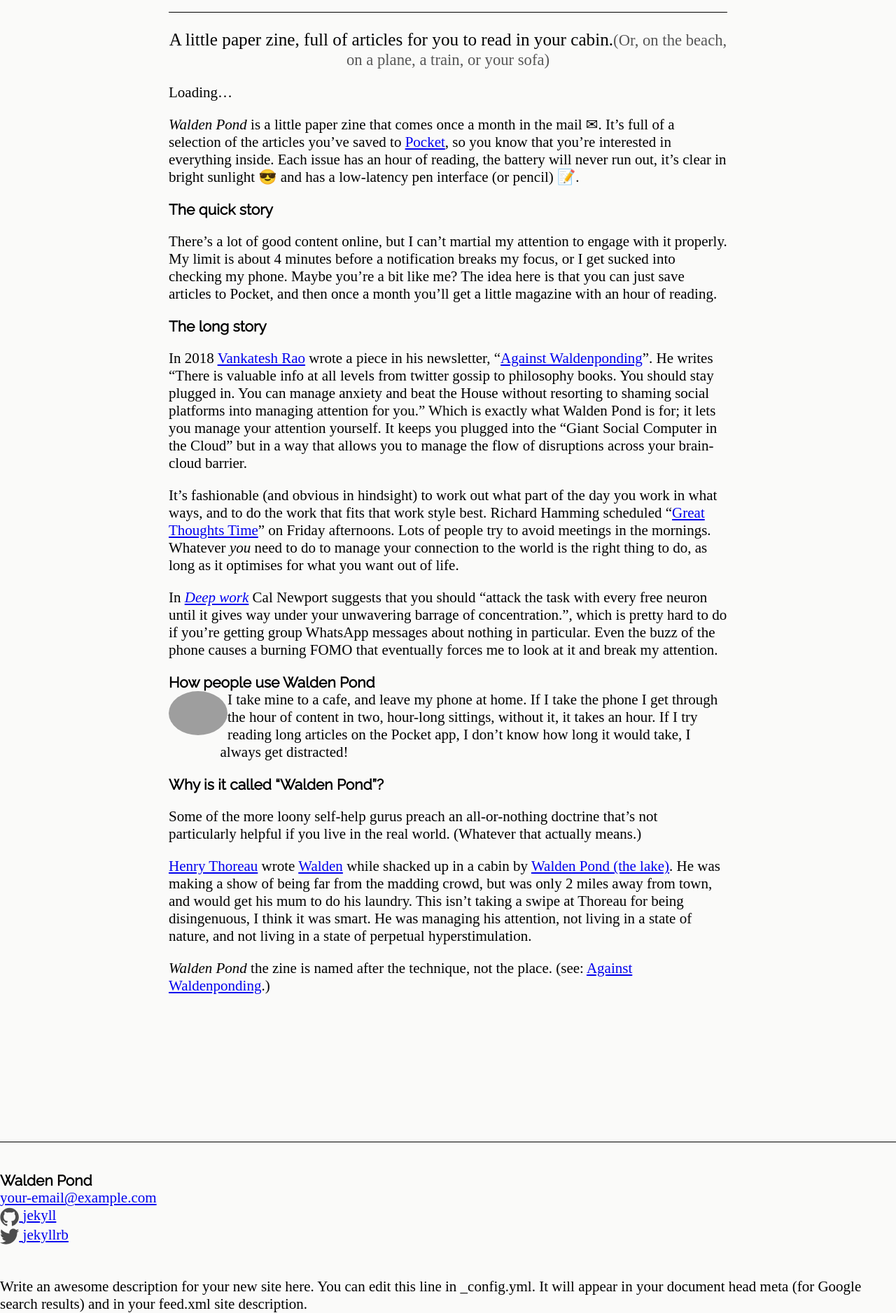
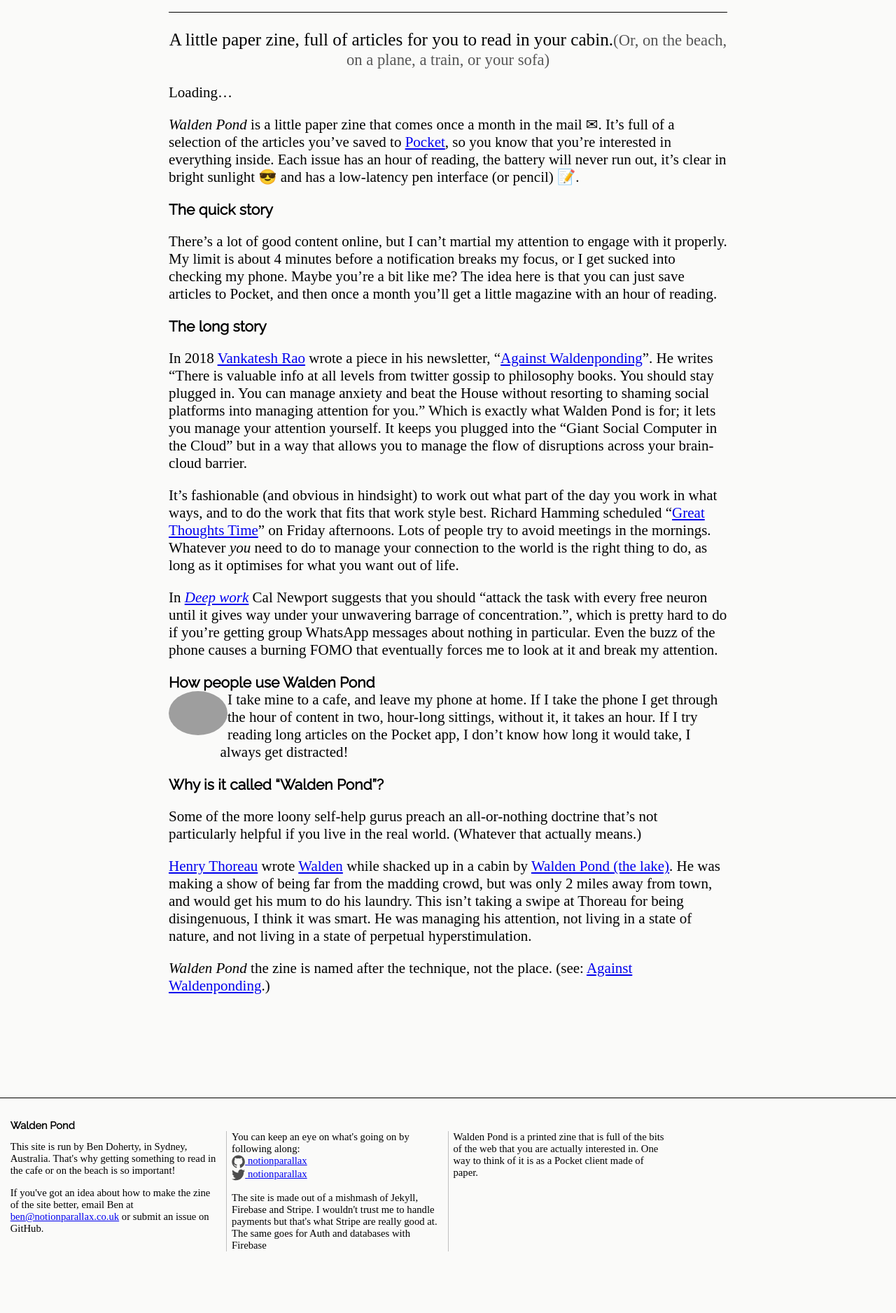
Before and after one commit to notionparallax/wp2frontEnd, a Jekyll site: the page built from index.md, in a window 1280 px wide. Shown: the part 921-2798 px from the top of the page at 70% size. Built offline with Jekyll 4.4.1, drawn with Linux system fonts in a browser that asks for light colours; some web fonts are replaced; comment, search, counter and statistics services are not loaded; after the commit the page ends 2724 px from its top, so only the background shows below that; grey boxes are pictures that could not be loaded.

Commit message:
fix footer, close #5

```diff
--- a/_config.yml
+++ b/_config.yml
@@ -5,15 +5,15 @@
 # in the templates via {{ site.myvariable }}.
 
 title: Walden Pond
-email: your-email@example.com
+email: ben@notionparallax.co.uk
 description: >- # this means to ignore newlines until "baseurl:"
-  Write an awesome description for your new site here. You can edit this
-  line in _config.yml. It will appear in your document head meta (for
-  Google search results) and in your feed.xml site description.
+  Walden Pond is a printed zine that is full of the bits of the web that you
+  are actually interested in. One way to think of it is as a Pocket client made
+  of paper.
 baseurl: "" # the subpath of your site, e.g. /blog
 url: "https://waldenpond.press" # the base hostname & protocol for your site, e.g. http://example.com
-twitter_username: jekyllrb
-github_username: jekyll
+twitter_username: notionparallax
+github_username: notionparallax
 
 # Build settings
 markdown: kramdown
@@ -26,7 +26,7 @@
 name: "Walden Pond"
 default_locale: "en"
 start_url: "/?utm_source=homescreen"
-manifest_description: "A little break to read in peace"
+manifest_description: "A little break, to read in peace"
 background_color: "#FCFCFC"
 theme_color: "#1f597a"
 display: fullscreen
--- a/_includes/footer.html
+++ b/_includes/footer.html
@@ -4,12 +4,14 @@
 
 
       <div class="footer-col">
-        <ul class="contact-list">
-          <li><a href="mailto:{{ site.email }}">{{ site.email }}</a></li>
-        </ul>
+        <p>This site is run by Ben Doherty, in Sydney, Australia. That's why getting something to read in the cafe or on the beach is so important!</p>
+
+        <p>If you've got an idea about how to make the zine of the site better, email Ben at <a href="mailto:{{ site.email }}">{{ site.email }}</a> or submit an issue on GitHub.</p>
+
       </div>
 
       <div class="footer-col">
+        <p>You can keep an eye on what's going on by following along:</p>
         <ul class="social-media-list">
           {% if site.github_username %}
           <li>
@@ -22,10 +24,8 @@
             {% include icon-twitter.html username=site.twitter_username %}
           </li>
           {% endif %}
-          <li>
-            <!-- <p class="rss-subscribe">subscribe <a href="{{ "/feed.xml" | prepend: site.baseurl }}">via RSS</a></p> -->
-          </li>
         </ul>
+        <p>The site is made out of a mishmash of Jekyll, Firebase and Stripe. I wouldn't trust me to handle payments but that's what Stripe are really good at. The same goes for Auth and databases with Firebase</p>
       </div>
 
       <div class="footer-col">
--- a/css/main.css
+++ b/css/main.css
@@ -291,9 +291,12 @@
 
 /* footer */
 footer {
+  border-top: 1px solid;
+  column-rule: 1px solid silver;
+  column-width: 17em;
+  font-size: 70%;
   margin-top: 10em;
-  border-top: 1px solid;
-  padding-top: 1em;
+  padding: 1em;
 }
 footer h2 {
   column-span: all;
@@ -301,10 +304,8 @@
 footer div {
   break-inside: avoid-column;
 }
-@media only screen and (min-device-width: 812px) {
-  footer {
-    column-count: 3;
-  }
+.social-media-list {
+  list-style-type: none;
 }
 
 /* article preview page */
```
